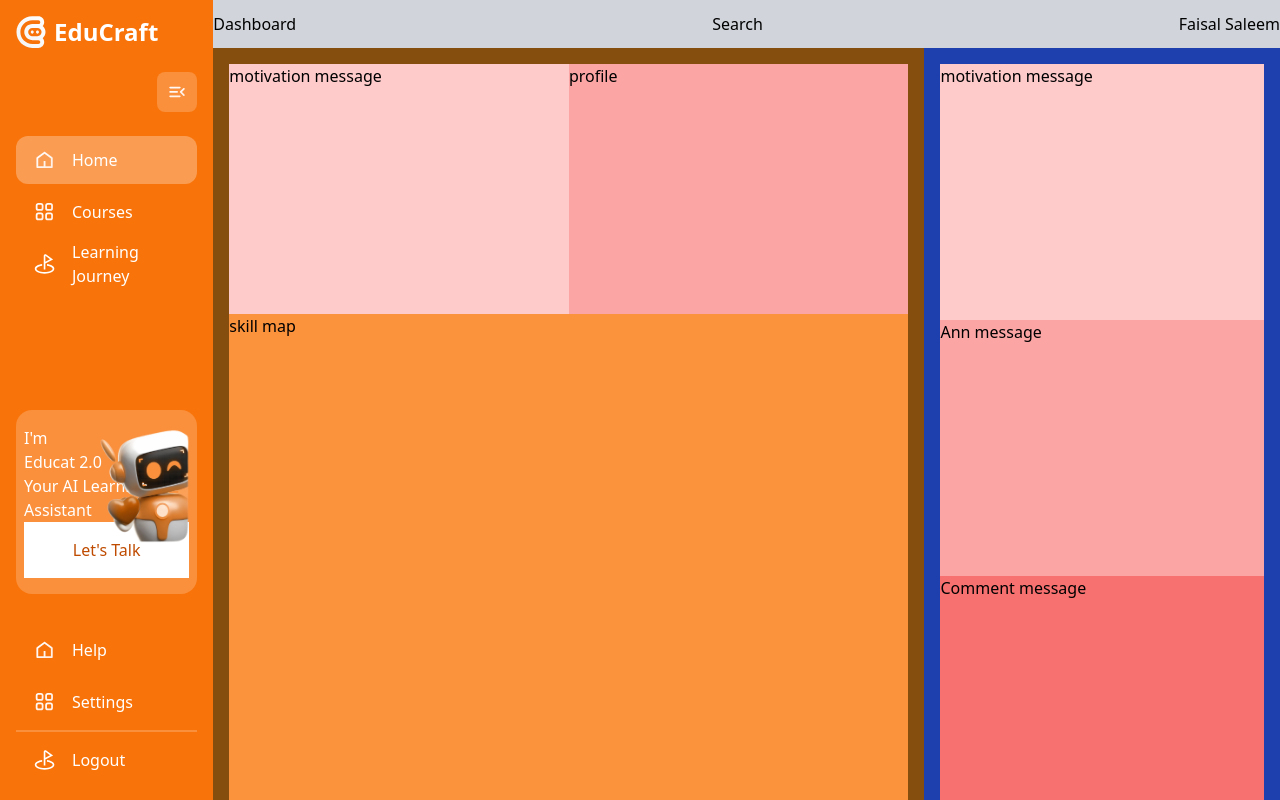
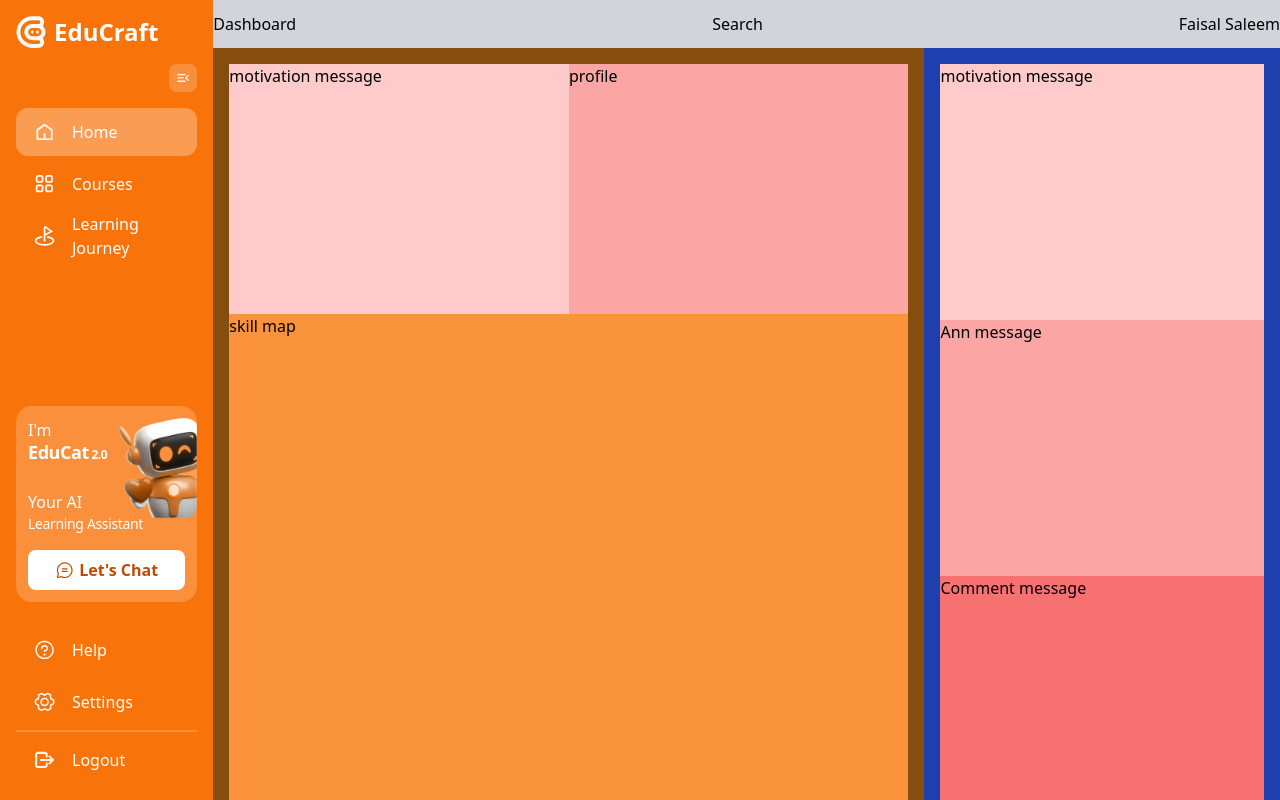
Before and after one commit to mharisgh/educraft-teacher, a website: page index.html in a window 1280 px wide. Drawn offline with Linux system fonts and the light colour scheme.

Commit message:
sidebar done

```diff
--- a/index.html
+++ b/index.html
@@ -23,10 +23,9 @@
   <aside id="sidebar"
     class="bg-primary z-50 text-white w-64 h-screen transition-all  ease-out duration-300 hidden lg:block ">
 
-    <div class="h-full overflow-y-scroll px-4 flex flex-col justify-between">
+    <div class="h-full overflow-y-auto px-4 flex flex-col justify-between scrollbar-custom">
 
       <div>
-
         <!-- educraft logo -->
         <div id="sidemenu-logo" class="mt-4 flex items-center  gap-2 ">
           <img src="./assets/img/educraft-logo-white.svg" alt="educraft logo">
@@ -34,9 +33,9 @@
         </div>
 
         <!-- shrink expand button -->
-        <div id="toggle-btn-area" class="w-full flex justify-end py-6 ">
-          <button id="toggleBtn" class="bg-white/20 p-3  rounded-lg">
-            <img class="w-4 h-4 " src="assets/icons/small.svg" alt="menu expand button">
+        <div id="toggle-btn-area" class="w-full flex justify-end py-4 ">
+          <button id="toggleBtn" class="bg-white/20 p-2  rounded-lg">
+            <img class="w-3 h-3 " src="assets/icons/small.svg" alt="menu expand button">
           </button>
         </div>
 
@@ -75,28 +74,46 @@
       <!-- bottom menu list -->
       <div>
 
-        <!-- educat chatbot -->
-        <div class="lg:min-h-[100px] bg-white/20 p-2 py-4 rounded-2xl relative my-8">
-          <img class="absolute z-10  w-[100px] top-4 right-0" src="assets/img/educy.webp" alt="chat bot">
-          <p>I'm</p>
-          <p>Educat 2.0</p>
-          <p>Your AI Learning Assistant</p>
+        <!-- expanded educat chatbot button-->
+        <div id="educat-sidemenu-big" class="lg:min-h-[100px] bg-white/20  rounded-2xl relative my-6 overflow-hidden">
+          <img class="absolute z-10  w-[90px] top-2 -right-2 " src="assets/img/educy.webp" alt="chat bot">
+          <div class="px-3 py-3">
+            <p class="">I'm</p>
+            <p class="font-bold text-lg tracking-tight -mt-1">EduCat<span class="text-xs font-base">&nbsp;2.0</span></p>
 
-          <button class="bg-white text-[#bf4b00] w-full py-4 text-semibolds">Let's Talk</button>
+            <p class="mt-6">Your AI</p>
+            <p class=" text-sm tracking-tight">Learning Assistant</p>
+
+            <button
+              class="bg-white text-[#bf4b00] mt-4 w-full py-2 text-semibold flex gap-1 rounded-lg justify-center items-center font-lg font-semibold">
+              <img src="assets/icons/chat-regular.svg" alt="chat with educat">
+              Let's Chat
+            </button>
+          </div>
+
         </div>
+
+        <!-- shrink educat chatbot button -->
+        <button id="educat-sidemenu-sm"
+          class="bg-white text-[#bf4b00] my-6 w-full py-2 text-semibold hidden rounded-lg justify-center items-center">
+          <img src="assets/icons/chat-regular.svg" alt="chat with educat">
+
+        </button>
+
+        <!-- bottom menu list -->
         <nav class="pb-4">
           <ul class="flex flex-col gap-1">
             <li id="sidemenu-list"
               class="h-12 flex items-center hover:bg-[#fa9d53] rounded-xl pl-4 transition-all ease-out duration-300 sidemenu-list">
               <a href="#" class="flex gap-4">
-                <img class="w-6 h-6" src="assets/icons/home.svg" alt="home">
+                <img class="w-6 h-6" src="assets/icons/help-center.svg" alt="home">
                 <span class="sidebar-text">Help</span>
               </a>
             </li>
             <li id="sidemenu-list"
               class="h-12 pl-4 flex items-center hover:bg-[#fa9d53] rounded-xl sidemenu-list transition-all ease-out duration-300">
               <a href="#" class="flex gap-4 items-center">
-                <img class="w-6 h-6" src="assets/icons/my-courses.svg" alt="home">
+                <img class="w-6 h-6" src="assets/icons/settings.svg" alt="home">
                 <span class="sidebar-text">Settings</span>
               </a>
             </li>
@@ -107,7 +124,7 @@
             <li id="sidemenu-list"
               class="h-12 pl-4 flex items-center hover:bg-[#fa9d53] rounded-xl sidemenu-list transition-all ease-out duration-300">
               <a href="#" class="flex gap-4 items-center">
-                <img class="w-6 h-6" src="assets/icons/learning-journey.svg" alt="home">
+                <img class="w-6 h-6" src="assets/icons/logout.svg" alt="home">
                 <span class="sidebar-text">Logout</span>
               </a>
             </li>
--- a/input.css
+++ b/input.css
@@ -1,3 +1,63 @@
 @tailwind base;
 @tailwind components;
 @tailwind utilities;
+
+@layer utilities {
+
+  /* ================================== */
+  /* hide scrollbar */
+  /* ================================== */
+  .scrollbar-hide {
+    -ms-overflow-style: none;
+    /* IE and Edge */
+    scrollbar-width: none;
+    /* Firefox */
+  }
+
+  .scrollbar-hide::-webkit-scrollbar {
+    display: none;
+    /* Chrome, Safari and Opera */
+  }
+
+  /* ================================== */
+  /* custom scrollbar design */
+  /* ================================== */
+  .scrollbar-custom {
+    scrollbar-width: auto;
+    /* For Firefox */
+    scrollbar-color: #fcba85 #f8740b;
+    /* For Firefox */
+
+
+    &::-webkit-scrollbar {
+      width: 6px;
+      /* For Chrome, Safari, and Edge */
+    }
+
+    &::-webkit-scrollbar-track {
+      background: #f8740b;
+      /* Track color */
+      border-radius: 10px;
+    }
+
+    &::-webkit-scrollbar-thumb {
+      background-color: #fcba85;
+      /* Thumb color */
+      border-radius: 10px;
+      /* Rounded corners */
+      border: 6px solid #f8740b;
+      /* Space around thumb */
+    }
+
+    &::-webkit-scrollbar-thumb:hover {
+      background-color: #fbcca5;
+      /* Thumb color on hover */
+    }
+  }
+
+  /* Optional: Hover effect for the scrollbar thumb */
+  .scrollbar-custom::-webkit-scrollbar-thumb:hover {
+    background-color: #009f30;
+  }
+
+}
--- a/js/main.js
+++ b/js/main.js
@@ -11,6 +11,8 @@ const headerMenu = document.getElementById('header-menu');
 const sidemenuList = document.querySelectorAll('.sidemenu-list');
 const sidemenuLogo = document.getElementById('sidemenu-logo');
 const toggleBtnArea = document.getElementById('toggle-btn-area');
+const educatSidemenuBigBtn = document.getElementById('educat-sidemenu-big');
+const educatSidemenuSmBtn = document.getElementById('educat-sidemenu-sm');
 const menuItems = document.querySelectorAll('nav ul li');
 
 // when click the shrink button from sidemenu
@@ -19,8 +21,7 @@ toggleBtn.addEventListener('click', () => {
   // toggle width and padding when click the shrink button
   sidebar.classList.toggle('w-24');
   sidebar.classList.toggle('w-64');
-  sidebar.classList.toggle('px-2');
-  sidebar.classList.toggle('px-4');
+
 
   // hide logo text when sidemenu shrink
   logoText.classList.toggle('hidden');
@@ -29,7 +30,12 @@ toggleBtn.addEventListener('click', () => {
   toggleBtnArea.classList.toggle('justify-end');
   toggleBtnArea.classList.toggle('justify-center');
 
+
   toggleBtn.classList.toggle('rotate-180')
+
+  educatSidemenuBigBtn.classList.toggle('hidden')
+  educatSidemenuSmBtn.classList.toggle('flex')
+  educatSidemenuSmBtn.classList.toggle('hidden')
 
   // center the logo when sidemenu shrink
   sidemenuLogo.classList.toggle('justify-center');
```
Also changed, not shown: assets/icons/chat-regular.svg (added), output.css.
